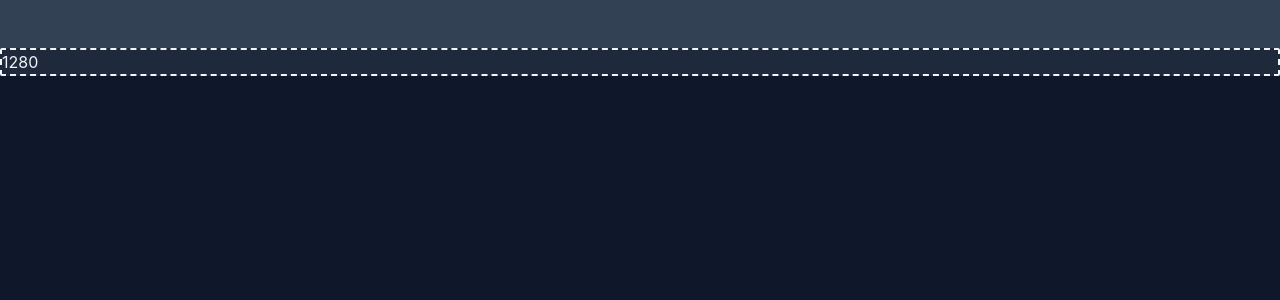
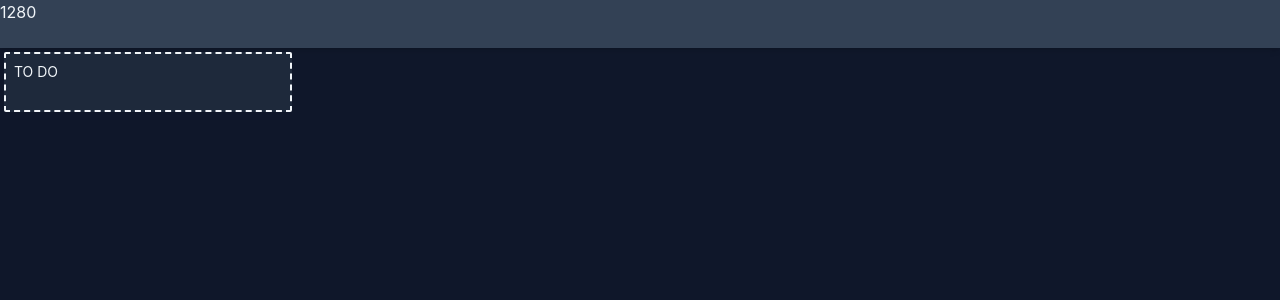
Before and after one commit to LogotipX/task-manager, a React (Create React App) app: page / in a window 1280 px wide. Shown: the top 300 px of the page. Built offline with nearby package versions, Linux system fonts and the light colour scheme.

Commit message:
feat: add template TasksContainer and IssueBox

```diff
--- a/src/App.tsx
+++ b/src/App.tsx
@@ -1,13 +1,29 @@
-import React from "react";
+import React, { useState, useEffect } from "react";
 import logo from "./logo.svg";
 import "./App.scss";
 import TasksContainer from "./components/TasksContainer";
 
 function App() {
+  const [width, setWidth] = useState(window.innerWidth);
+
+  function getWindowWidth() {
+    setWidth(window.innerWidth);
+  }
+
+  useEffect(() => {
+    window.addEventListener("resize", getWindowWidth);
+
+    return () => window.removeEventListener("resize", getWindowWidth);
+  }, []);
+
   return (
     <div className="App min-h-screen bg-slate-900">
-      <header className="w-screen h-12 bg-slate-700 shadow-md"></header>
-      <TasksContainer />
+      <header className="w-screen text-slate-100 h-12 bg-slate-700 shadow-md">
+        {width}
+      </header>
+      <div className="flex flex-row flex-wrap">
+        <TasksContainer className="m-1" containerName="to do" />
+      </div>
     </div>
   );
 }
--- /dev/null
+++ b/src/components/IssueBox.tsx
@@ -0,0 +1,14 @@
+import React from "react";
+
+function IssueBox() {
+  return (
+    <div>
+      <div className="issue__type"></div>
+      <div className="task__title"></div>
+      <div className="task__text"></div>
+      <div className="task__priority"></div>
+    </div>
+  );
+}
+
+export default IssueBox;
--- a/src/components/TasksContainer.tsx
+++ b/src/components/TasksContainer.tsx
@@ -1,23 +1,26 @@
-import React, { useEffect, useState } from "react";
+import React, { useState } from "react";
+import IssueBox from "./IssueBox";
 
-function TasksContainer() {
-  const [width, setWidth] = useState(window.innerWidth);
+type TProps = {
+  className?: string;
+  containerName?: string;
+};
 
-  function getWindowWidth() {
-    setWidth(window.innerWidth);
-  }
+export default function TasksContainer(props: TProps) {
+  const classNames =
+    "task-container p-2 text-sm xs:w-screen w-72 text-slate-100 bg-slate-800 border-2 border-dashed border-slate-100 rounded-sm";
 
-  useEffect(() => {
-    window.addEventListener("resize", getWindowWidth);
-
-    return () => window.removeEventListener("resize", getWindowWidth);
-  }, []);
+  const [visibility, setVisibility] = useState("invisible");
 
   return (
-    <div className="text-slate-100 bg-slate-800 sm:w-1/3 border-2 border-dashed border-slate-100 rounded-sm">
-      {width}
+    <div
+      onMouseEnter={() => setVisibility("visible")}
+      onMouseLeave={() => setVisibility("invisible")}
+      className={`${props.className} ${classNames}`}
+    >
+      <div className="container__name uppercase">{props.containerName}</div>
+      <IssueBox />
+      <div className={`button__create-issue ${visibility}`}>Create issue</div>
     </div>
   );
 }
-
-export default TasksContainer;
--- a/tailwind.config.js
+++ b/tailwind.config.js
@@ -3,6 +3,9 @@ module.exports = {
   theme: {
     extend: {},
     screens: {
+      xs: { min: "320px", max: "449px" },
+      // => @media (min-width: 320px and max-width: 449px) { ... }
+
       sm: { min: "500px", max: "767px" },
       // => @media (min-width: 640px and max-width: 767px) { ... }
 
```
Also changed, not shown: tsconfig.json (+2 -8 lines).
